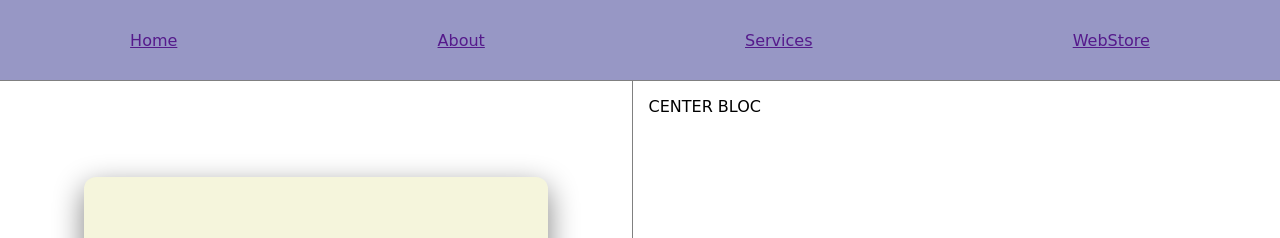
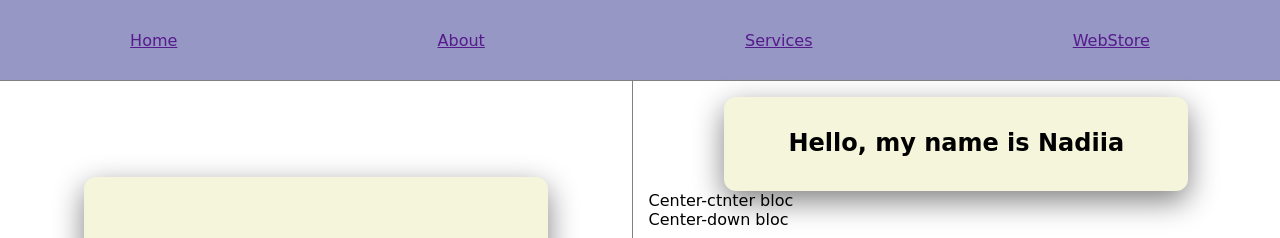
Before and after one commit to nIvasiuk/TelRanSchool, a plain HTML site: page Basic Front End/003 My Page/index.html in a window 1280 px wide. Shown: the top 238 px of the page. Drawn offline with Linux system fonts and the light colour scheme.

Commit message:
add hello nadiia

```diff
--- a/Basic Front End/003 My Page/css/style.css
+++ b/Basic Front End/003 My Page/css/style.css
@@ -59,3 +59,10 @@ img {
   opacity: 5;
   transition: all 0.5s ease-out;
 }
+
+.titel {
+  font-size: 1.5rem;
+  margin-bottom: 0;
+  border-bottom: 2px solid transparent;
+  transition: all 0.2s ease-in-out;
+}
--- a/Basic Front End/003 My Page/index.html
+++ b/Basic Front End/003 My Page/index.html
@@ -27,7 +27,18 @@
         </div>
       </div>
 
-      <div class="center">CENTER BLOC</div>
+      <div class="center">
+        <div>
+          <div>
+            <div class="content">
+              <h1 class="titel">Hello, my name is Nadiia</h1>
+            </div>
+          </div>
+
+          Center-ctnter bloc
+        </div>
+        <div>Center-down bloc</div>
+      </div>
     </div>
   </body>
 </html>
```
